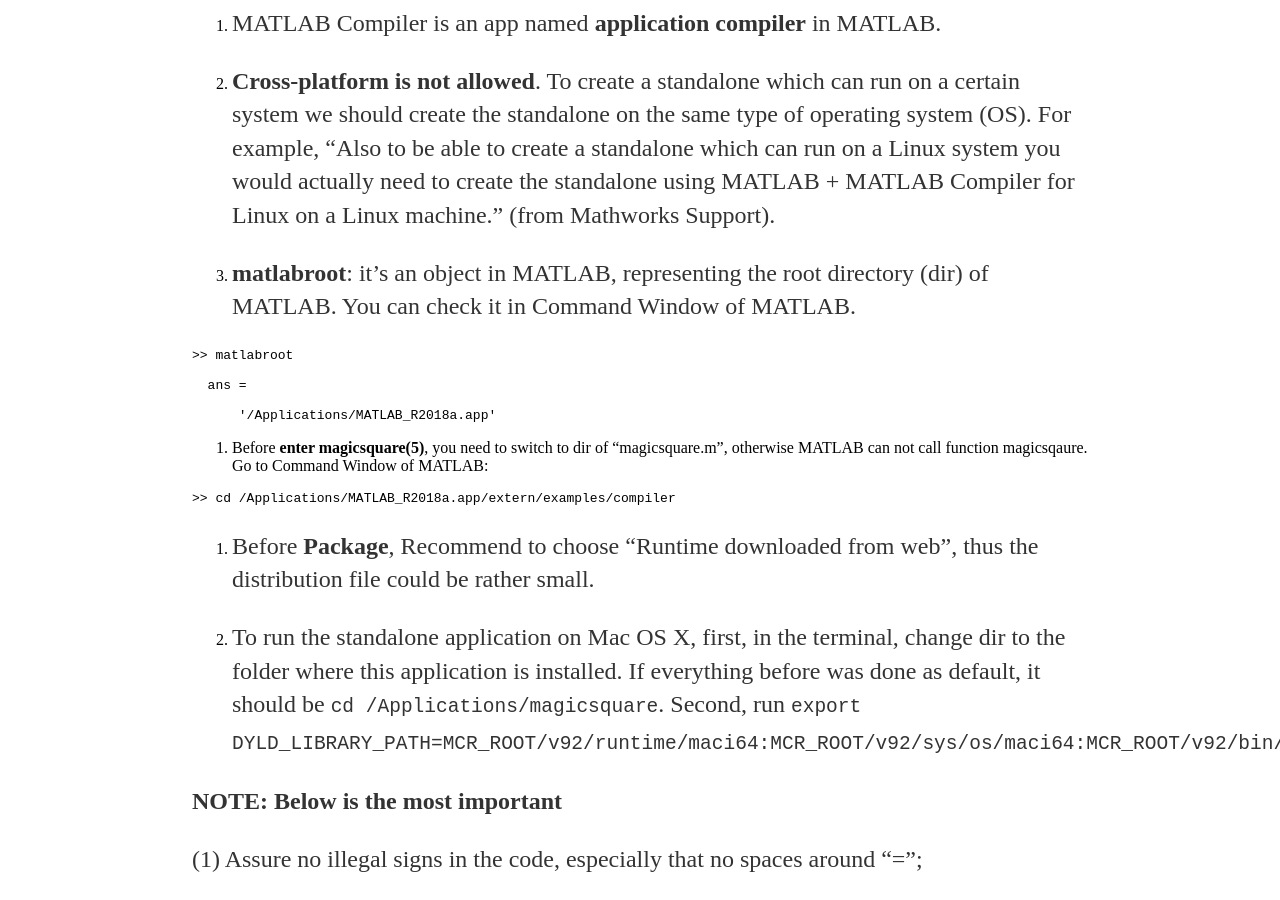
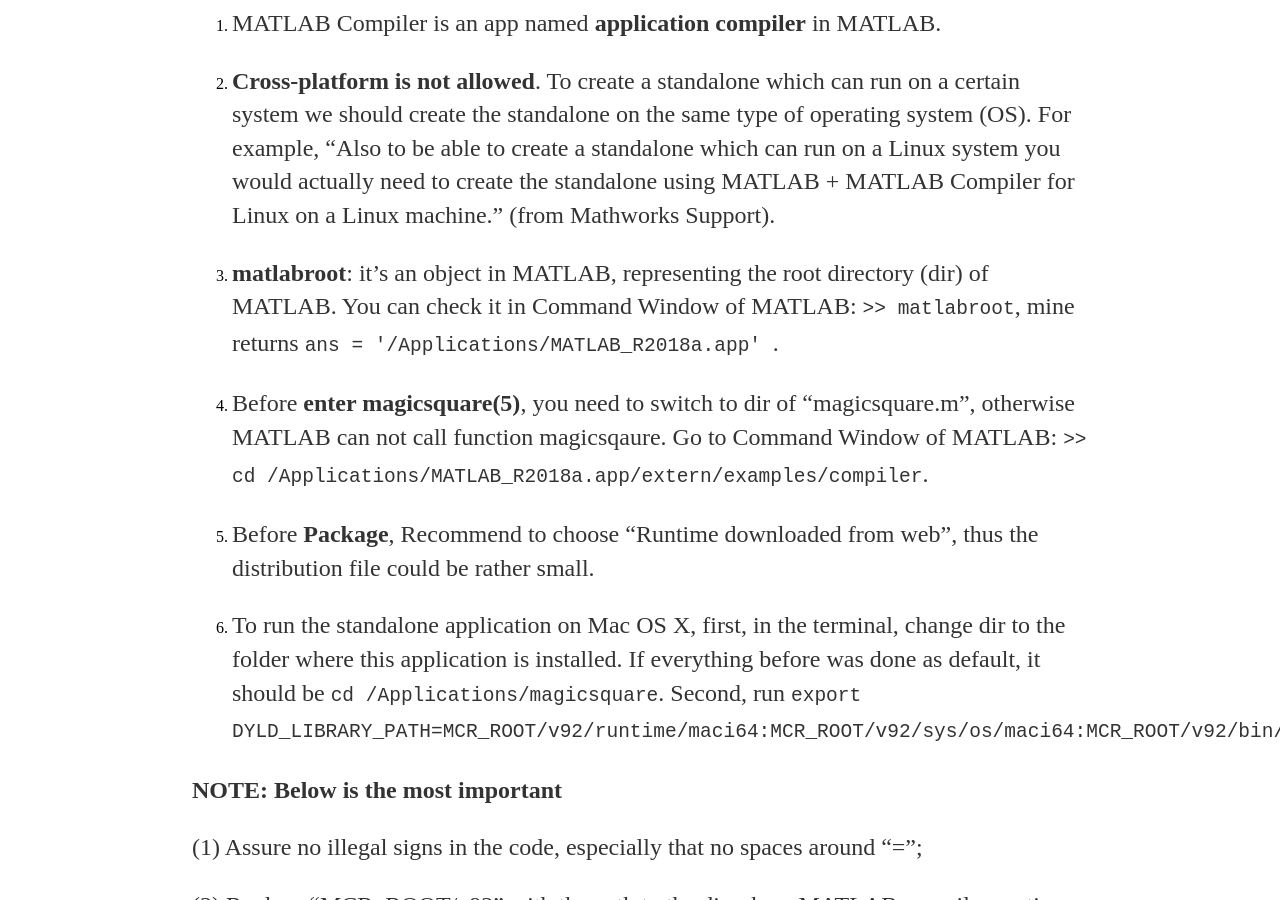
Before and after one commit to huangmozhilv/huangmozhilv.github.io, a Jekyll site: the page built from _posts/2018-04-11-Create-Standalone-Application-from-MATLAB.md, in a window 1280 px wide and 900 px high, scrolled down 445 px. Built offline with Jekyll 4.4.1, drawn with Linux system fonts in a browser that asks for light colours; comment, search, counter and statistics services are not loaded.

Commit message:
Update 2018-04-11-Create-Standalone-Application-from-MATLAB.md

````diff
--- a/_posts/2018-04-11-Create-Standalone-Application-from-MATLAB.md
+++ b/_posts/2018-04-11-Create-Standalone-Application-from-MATLAB.md
@@ -13,25 +13,9 @@ The [official guide by MathWorks](https://www.mathworks.com/help/compiler/create
 
 2. **Cross-platform is not allowed**. To create a standalone which can run on a certain system we should create the standalone on the same type of operating system (OS). For example, "Also to be able to create a standalone which can run on a Linux system you would actually need to create the standalone using MATLAB + MATLAB Compiler for Linux on a Linux machine." (from Mathworks Support).
 
-3. **matlabroot**: it's an object in MATLAB, representing the root directory (dir) of MATLAB. You can check it in Command Window of MATLAB.
+3. **matlabroot**: it's an object in MATLAB, representing the root directory (dir) of MATLAB. You can check it in Command Window of MATLAB: `>> matlabroot`, mine returns `ans = '/Applications/MATLAB_R2018a.app' `.
 
-
-```
->> matlabroot
-
-  ans =
-
-      '/Applications/MATLAB_R2018a.app'
-```
-
-
-4. Before **enter magicsquare(5)**, you need to switch to dir of "magicsquare.m", otherwise MATLAB can not call function magicsqaure. Go to Command Window of MATLAB:
-
-
-```
->> cd /Applications/MATLAB_R2018a.app/extern/examples/compiler
-```
-
+4. Before **enter magicsquare(5)**, you need to switch to dir of "magicsquare.m", otherwise MATLAB can not call function magicsqaure. Go to Command Window of MATLAB: `>> cd /Applications/MATLAB_R2018a.app/extern/examples/compiler`.
 
 5. Before **Package**, Recommend to choose "Runtime downloaded from web", thus the distribution file could be rather small.
 
````
